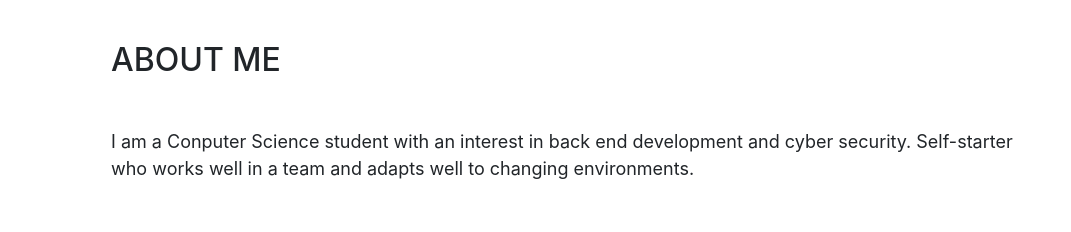
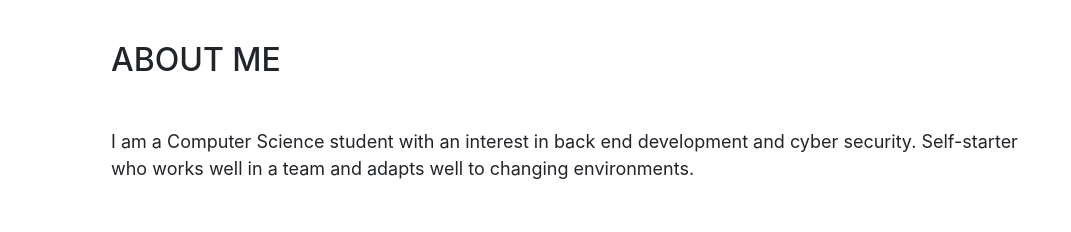
Before and after one commit to Crayon129/Raymond_Zhu, a website with bundled scripts: page index.html in a window 1280 px wide. Shown: the part 5080-5312 px from the top of the page, without its empty margins (209-1280 px from the left). Built offline with nearby package versions, Linux system fonts and the light colour scheme; a web font is replaced by a local one.

Commit message:
Add files via upload

```diff
--- a/index.html
+++ b/index.html
@@ -259,7 +259,7 @@
       <section class="resume-section p-3 p-lg-5 d-flex flex-column" id="interests">
         <div class="my-auto">
           <h2 class="mb-5">About Me</h2>
-          <p>I am a Conputer Science student with an interest in back end development and cyber security. Self-starter who works well in a team and adapts well to changing environments.</p>
+          <p>I am a Computer Science student with an interest in back end development and cyber security. Self-starter who works well in a team and adapts well to changing environments.</p>
         </div>
       </section>
 
```
